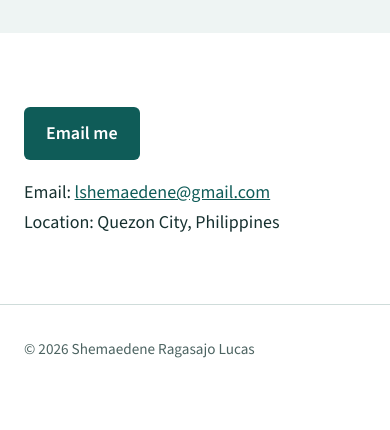
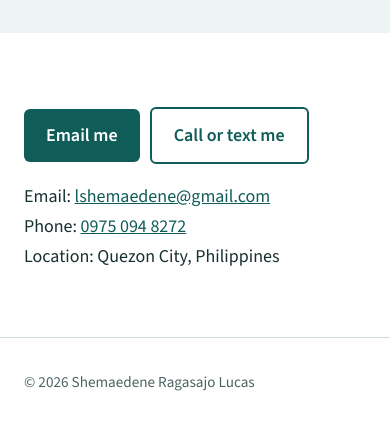
Before and after one commit to xian-admin/shemaedenelucas, a plain HTML site: page contact.html in a window 390 px wide. Shown: the part 260-690 px from the top of the page. Drawn offline with nearby package versions, Linux system fonts and the light colour scheme.

Commit message:
Add phone number

```diff
--- a/contact.html
+++ b/contact.html
@@ -18,8 +18,8 @@
 <main>
 <div class="page-head"><div class="wrap"><h1>Contact</h1><p>Have tasks you'd like off your plate? Send me a message and I'll reply as soon as I can.</p></div></div>
 <section><div class="wrap">
-<p><a class="btn" href="mailto:lshemaedene@gmail.com">Email me</a></p>
-<p>Email: <a href="mailto:lshemaedene@gmail.com">lshemaedene@gmail.com</a><br>Location: Quezon City, Philippines</p>
+<p><a class="btn" href="mailto:lshemaedene@gmail.com">Email me</a><a class="btn alt" href="tel:+639750948272">Call or text me</a></p>
+<p>Email: <a href="mailto:lshemaedene@gmail.com">lshemaedene@gmail.com</a><br>Phone: <a href="tel:+639750948272">0975 094 8272</a><br>Location: Quezon City, Philippines</p>
 </div></section>
 </main>
 <footer><div class="wrap">&copy; 2026 Shemaedene Ragasajo Lucas</div></footer>
```
